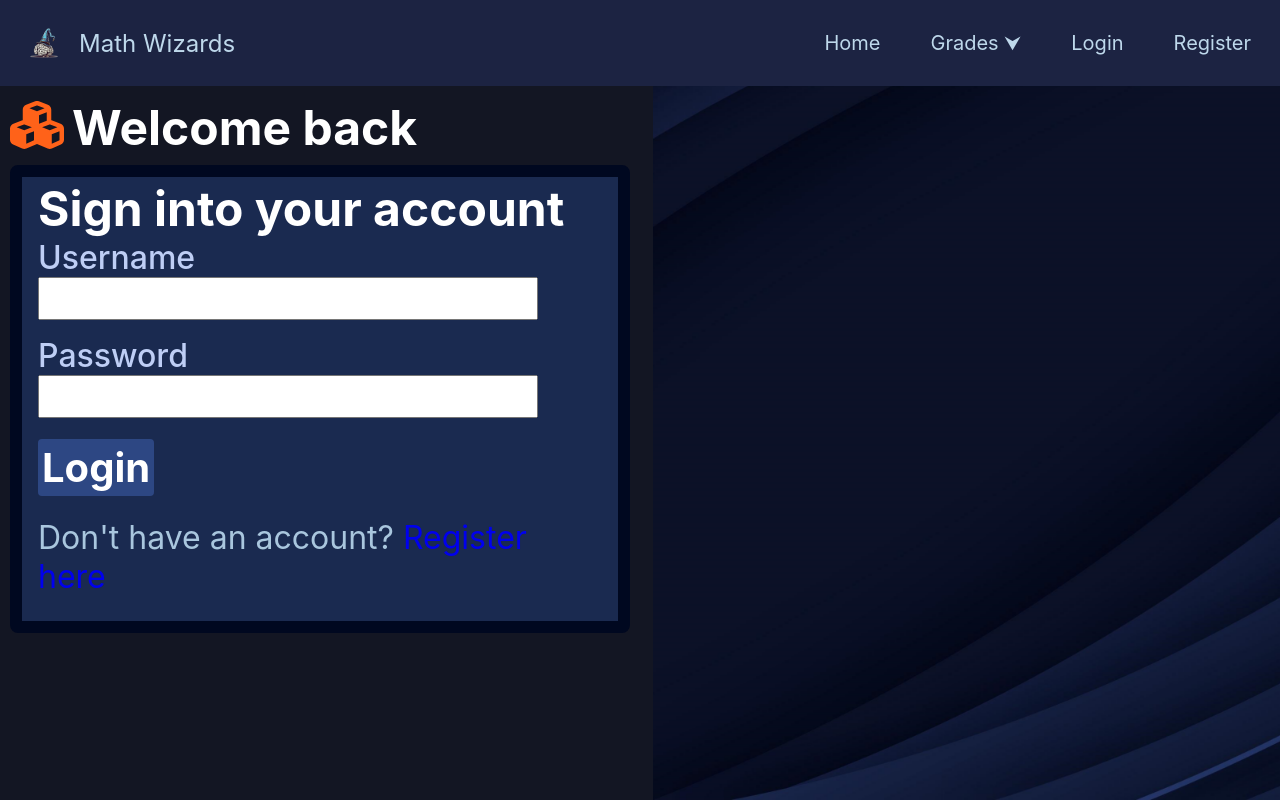
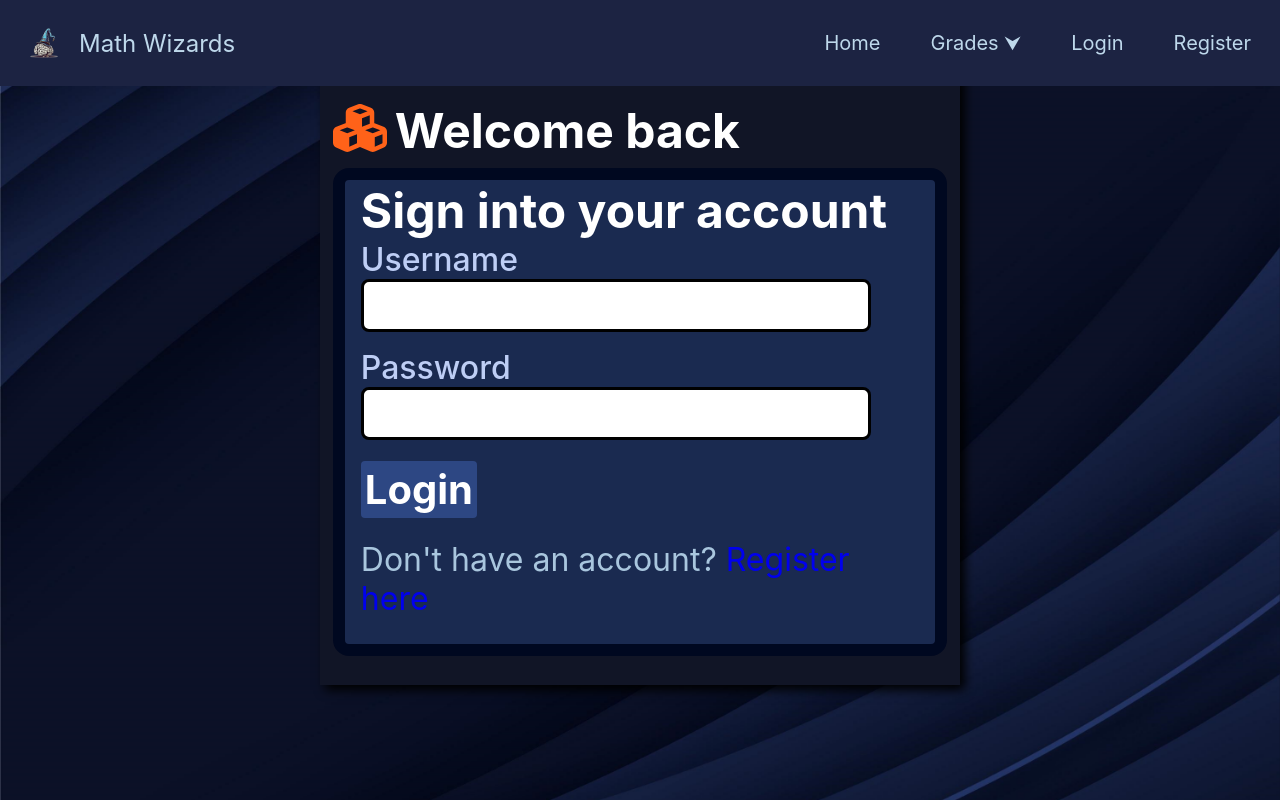
Before and after one commit to JoshPham/MathWizards, a React (Create React App) app in the folder frontend/: page /login in a window 1280 px wide. Built offline with nearby package versions, Linux system fonts and the light colour scheme; no server answers.

Commit message:
centered container div for login and register pages

```diff
--- a/frontend/src/App.css
+++ b/frontend/src/App.css
@@ -7,7 +7,7 @@
 
 body {
   color: #a9c6de;
-  background: #131623;
+  background: #111526;
 }
 
 .container {
--- a/frontend/src/pages/authentication/AuthStyles.css
+++ b/frontend/src/pages/authentication/AuthStyles.css
@@ -1,14 +1,17 @@
-.container{
+.auth-container{
+    padding: 0.8rem;
+    position: relative;
     width: 50%;
+    margin: auto;
+    background: #111526;
+    box-shadow: 5px 5px 10px rgb(0, 0, 0);
 }
 
-.background-image {
-    object-fit: cover;
+.auth-background-image {
     position: fixed;
+    background-size: cover;
+    width: 100%;
     top: 0;
-    right: 0;
-    height: 100%;
-    width: 49%;
     z-index: -1;
 }
 
@@ -30,11 +33,11 @@
     background: #1a2a50;
     border-style: solid;
     border-color: #000820;
-    border-radius: .5rem;
+    border-radius: 1rem;
     border-width: 0.75rem;
-    padding: 0.1rem 1rem;
     margin-bottom: 1rem;
     margin-top: 2rem;
+    padding: 0.1rem 1rem;
 }
 
 .field-title{
@@ -44,8 +47,11 @@
 }
 
 .field{
+    border: solid;
+    border-radius: .5rem;
     font-size: 2rem;
     margin-bottom: 1rem;
+    padding: .25rem;
 }
 
 .button-div{
--- a/frontend/src/pages/authentication/Login.js
+++ b/frontend/src/pages/authentication/Login.js
@@ -1,10 +1,10 @@
 import React, { useState, useEffect } from "react";
+import "./AuthStyles.css";
 import AuthContext from "../../context/AuthContext";
 import { useContext } from "react";
 import { Navigate, useNavigate } from 'react-router-dom';
 import { FontAwesomeIcon } from "@fortawesome/react-fontawesome";
 import { faCubes } from "@fortawesome/free-solid-svg-icons";
-import "./AuthStyles.css";
 import blue_background from './blue.png';
 const swal = require('sweetalert2');
 
@@ -68,7 +68,8 @@ function Login() {
 
   return (
     <>
-    <div className="container">
+    <img src={blue_background} alt="login form" className="auth-background-image"/>
+    <div className="auth-container">
       <div className="main">
         <form onSubmit={handleSubmit}>
           <div className="welcome">
@@ -126,11 +127,9 @@ function Login() {
 
             </div>
           </div>
-
         </form>
       </div>
     </div>
-    <img src={blue_background} alt="login form" className="background-image"/>
     </>
   );
 }
--- a/frontend/src/pages/authentication/Register.js
+++ b/frontend/src/pages/authentication/Register.js
@@ -258,7 +258,8 @@ function Register() {
 
   return (
     <>
-      <div className='container'>
+      <img src={blue_background} alt="login form" className="auth-background-image"/>
+      <div className='auth-container'>
         <div className="main">
           <form onSubmit={handleSubmit}>
             <div className="welcome">
@@ -326,7 +327,6 @@ function Register() {
           </form>
         </div>
       </div>
-      <img src={blue_background} alt="login form" className="background-image"/>
     </>
   )
 }
--- a/frontend/src/pages/grades/Grades.css
+++ b/frontend/src/pages/grades/Grades.css
@@ -1,5 +1,6 @@
 .container{
   width: 50%;
+  box-shadow: 10px 10px 10px rgb(0, 0, 0);
 }
 
 .sub-container{
@@ -62,7 +63,7 @@ h1{
   top: 0;
   right: 0;
   height: 100%;
-  width: 49%;
+  width: 50%;
   z-index: -1;
 }
 
```
